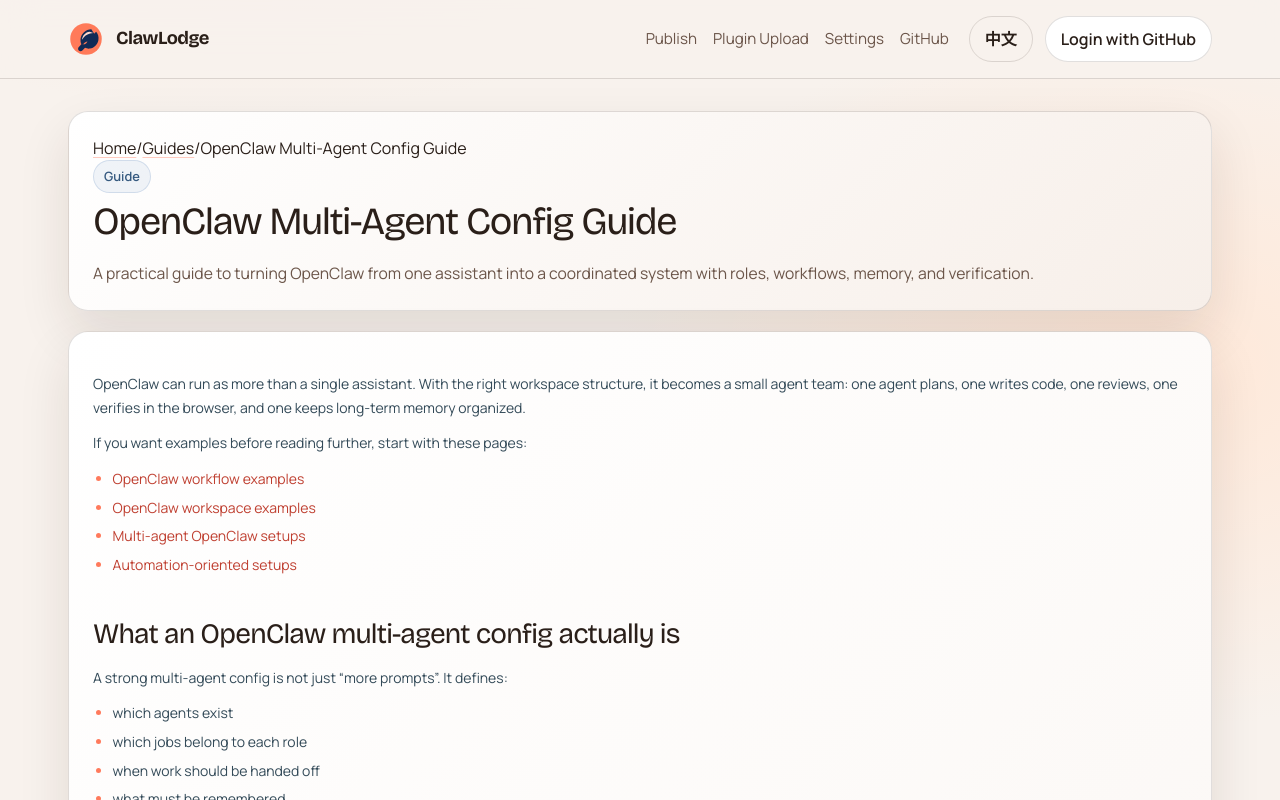
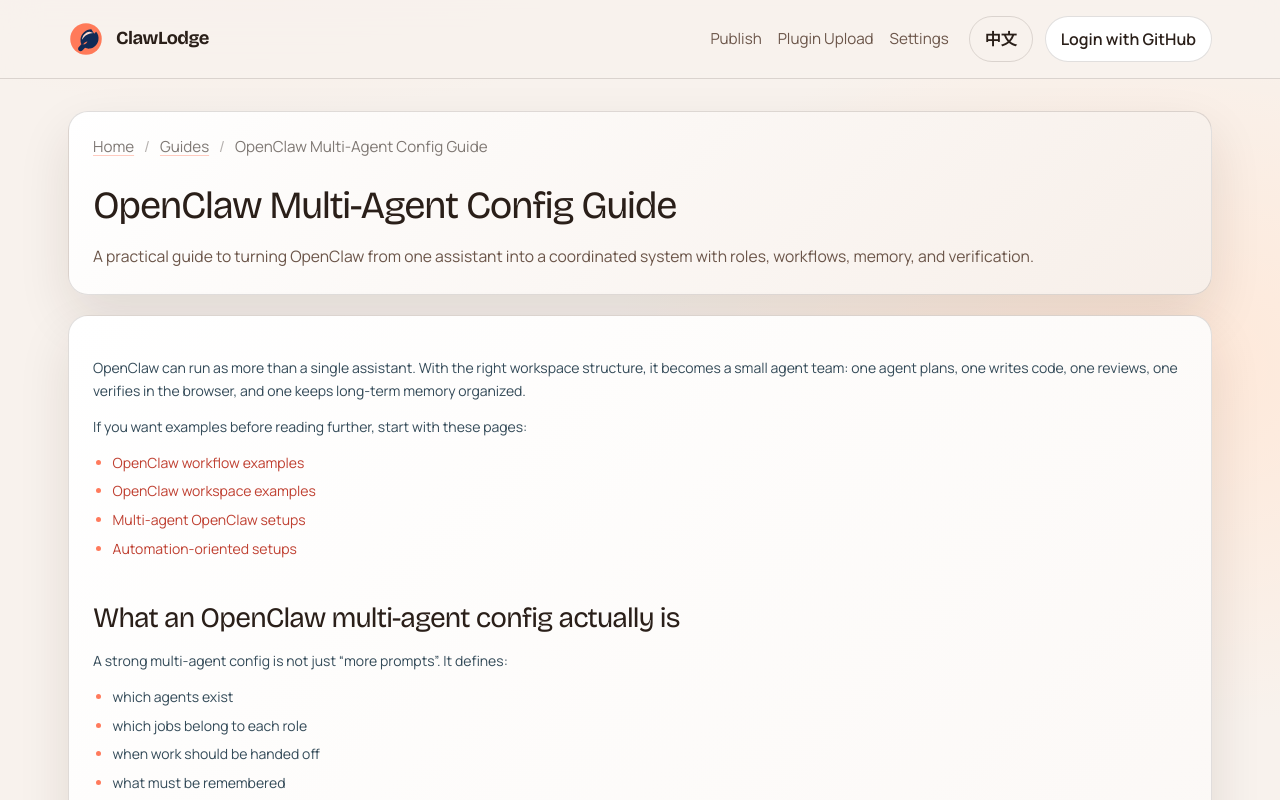
Before and after one commit to memepilot/clawlodge, a Next.js app: page /guides/openclaw-multi-agent-config in a window 1280 px wide. Shown: the top 800 px of the page. Built offline with nearby package versions, Linux system fonts and the light colour scheme; no server answers.

Commit message:
Polish guide header and nav links

```diff
--- a/app/globals.css
+++ b/app/globals.css
@@ -619,6 +619,33 @@ main {
   line-height: 1.6;
 }
 
+.detail-breadcrumbs {
+  display: flex;
+  flex-wrap: wrap;
+  gap: 10px;
+  margin: 0 0 18px;
+  color: rgba(42, 31, 25, 0.6);
+  font-size: 0.95rem;
+  line-height: 1.5;
+}
+
+.detail-breadcrumb-item {
+  display: inline-flex;
+  align-items: center;
+  gap: 10px;
+}
+
+.detail-breadcrumb-separator {
+  color: rgba(42, 31, 25, 0.35);
+}
+
+.guide-related-links {
+  display: flex;
+  flex-wrap: wrap;
+  gap: 12px 14px;
+  margin-top: 8px;
+}
+
 .stat {
   color: var(--ink-soft);
   font-size: 0.9rem;
--- a/app/guides/[slug]/page.tsx
+++ b/app/guides/[slug]/page.tsx
@@ -63,9 +63,6 @@ export default async function GuidePage({
             { label: guide.title },
           ]}
         />
-        <div className="detail-kickers">
-          <span className="tag tag-topic">Guide</span>
-        </div>
         <h1 className="page-title">{guide.title}</h1>
         <p className="page-subtitle">{guide.intro}</p>
       </section>
--- a/app/layout.tsx
+++ b/app/layout.tsx
@@ -69,9 +69,6 @@ export default async function RootLayout({ children }: { children: React.ReactNo
                 <Link href="/publish">{t.nav.publish}</Link>
                 <Link href="/mcp">{t.nav.pluginUpload}</Link>
                 <Link href="/settings">{t.nav.settings}</Link>
-                <a href={siteConfig.githubUrl} target="_blank" rel="noreferrer">
-                  {t.nav.github}
-                </a>
               </nav>
               <div className="nav-actions">
                 <LocaleSwitcher />
```
